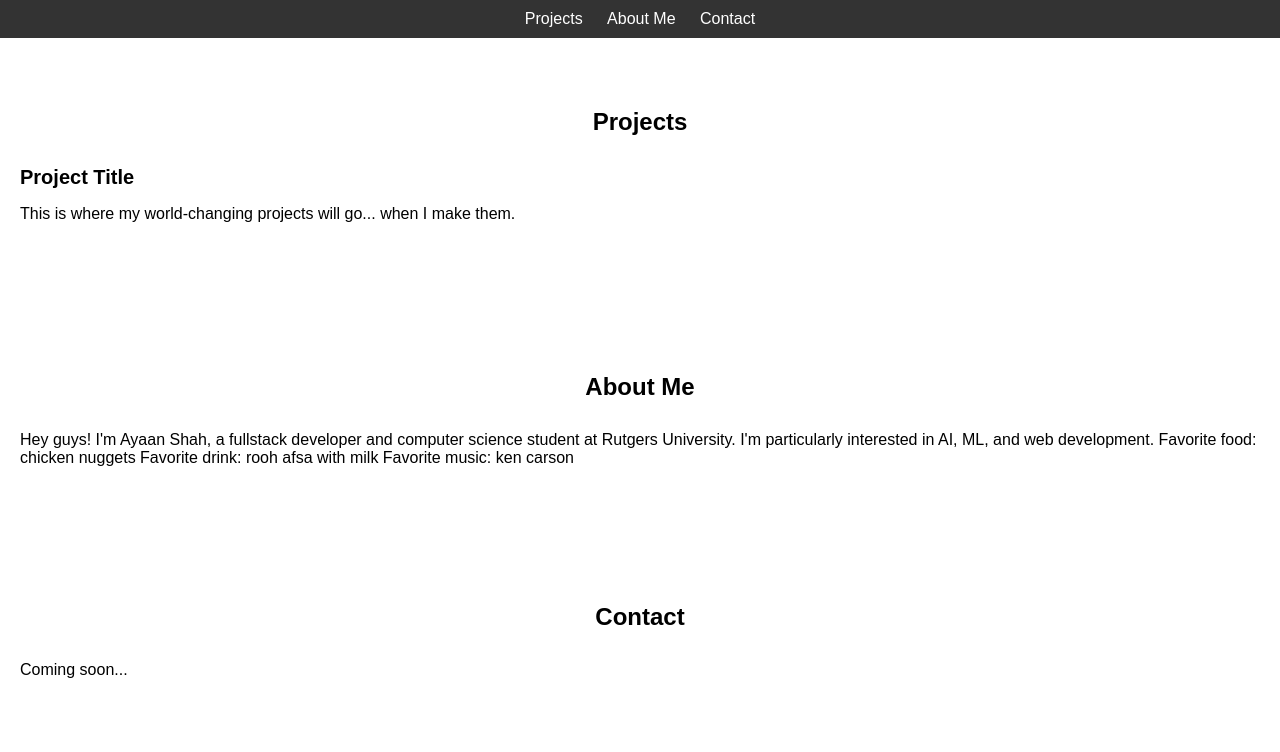
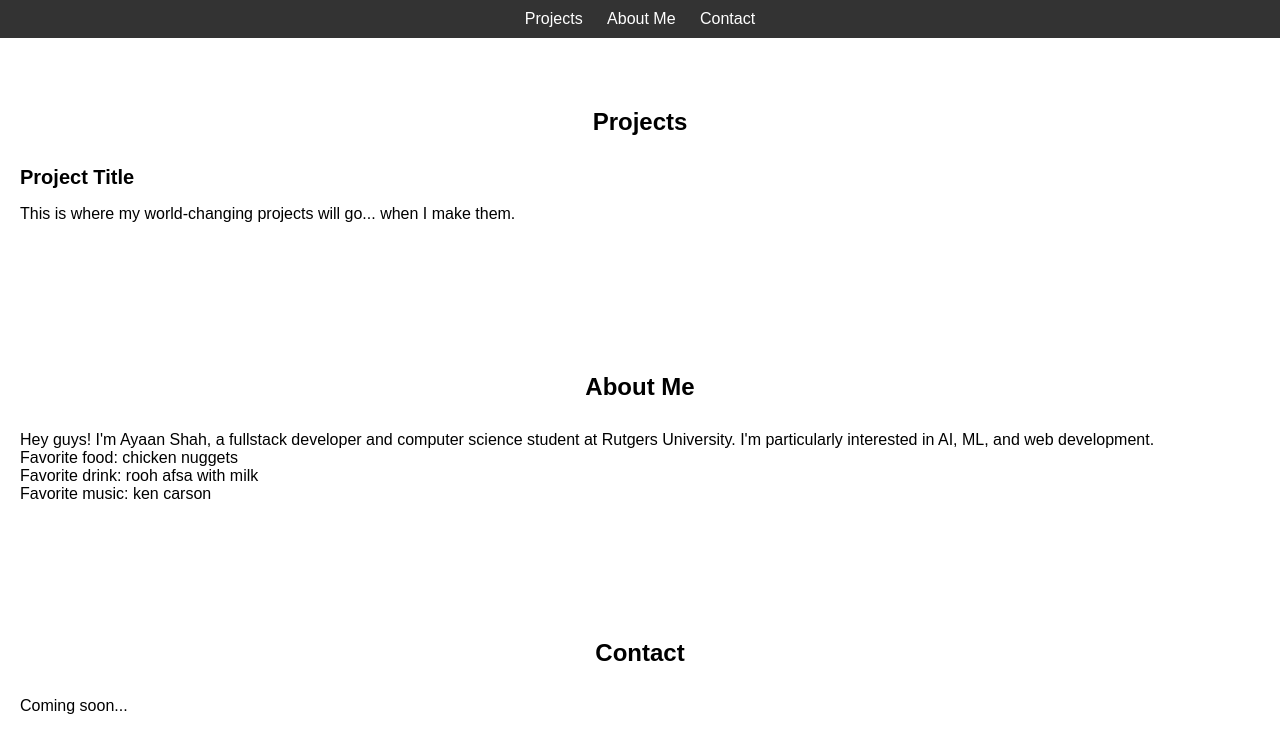
Before and after one commit to AyaantheGOAT/AyaantheGOAT.github.io, a plain HTML site: page index.html in a window 1280 px wide. Drawn offline with Linux system fonts and the light colour scheme.

Commit message:
Update index.html

```diff
--- a/index.html
+++ b/index.html
@@ -30,9 +30,9 @@
     <!-- About Me Section -->
     <section id="about">
         <h2>About Me</h2>
-        <p>Hey guys! I'm Ayaan Shah, a fullstack developer and computer science student at Rutgers University. I'm particularly interested in AI, ML, and web development.
-        Favorite food: chicken nuggets
-        Favorite drink: rooh afsa with milk
+        <p>Hey guys! I'm Ayaan Shah, a fullstack developer and computer science student at Rutgers University. I'm particularly interested in AI, ML, and web development. <br>
+        Favorite food: chicken nuggets <br>
+        Favorite drink: rooh afsa with milk <br>
         Favorite music: ken carson</p>
     </section>
 
```
